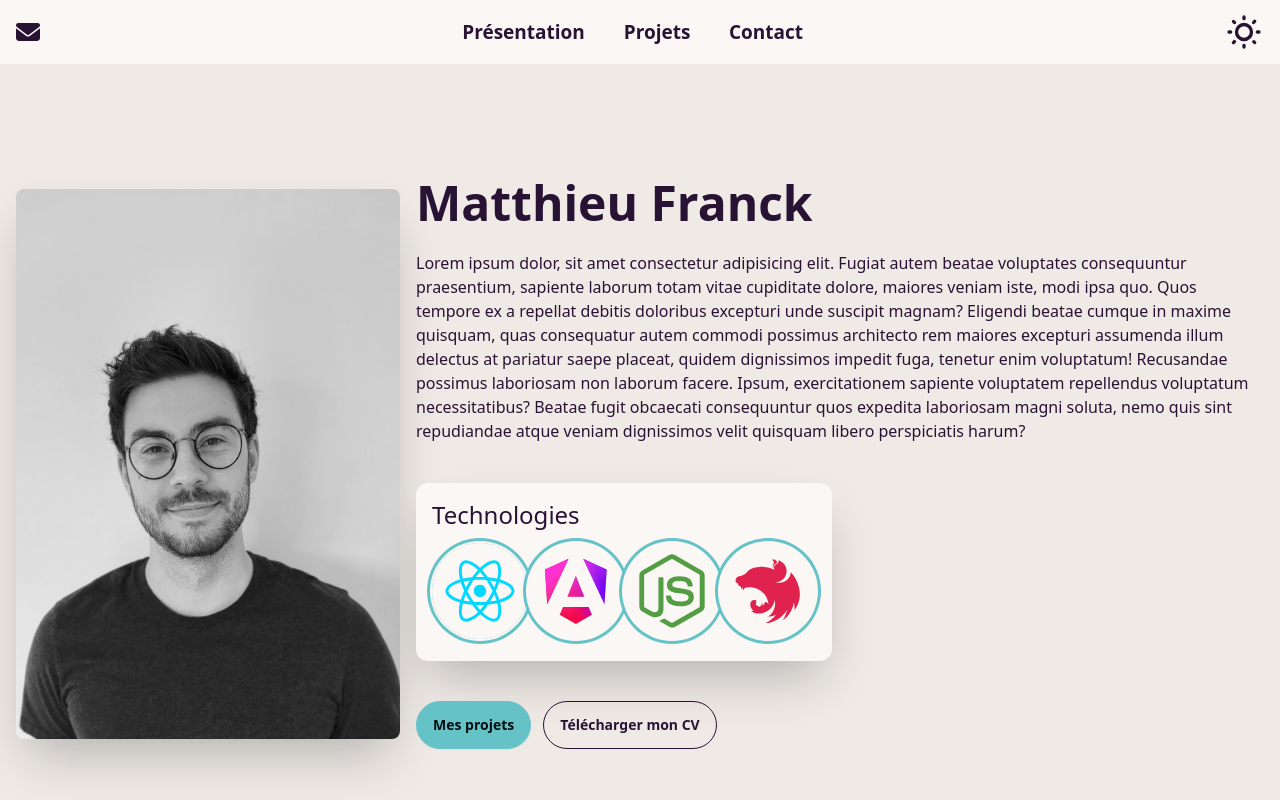
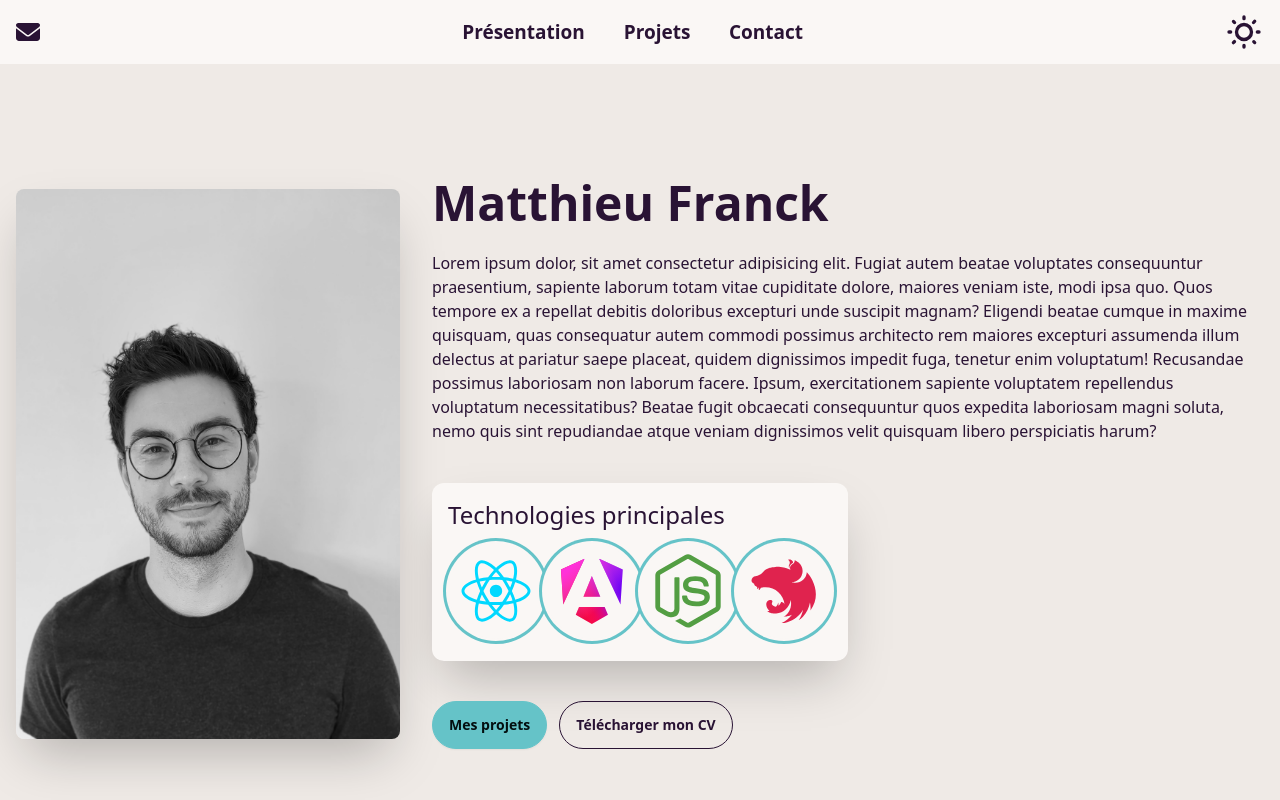
Before and after one commit to Matt-Fr/portfolio_v3, a React (Vite) app: page / in a window 1280 px wide. Shown: the top 800 px of the page. Built offline with nearby package versions, Linux system fonts and the light colour scheme.

Commit message:
styling presentation

```diff
--- a/src/sections/Presentation.tsx
+++ b/src/sections/Presentation.tsx
@@ -9,7 +9,7 @@ const Presentation = () => {
   return (
     <section id="presentation" className="hero bg-base-200 min-h-screen">
       <div className="hero-content flex-col lg:flex-row">
-        <img src={authorPic} className="max-w-sm rounded-lg shadow-2xl" />
+        <img src={authorPic} className="max-w-sm rounded-lg shadow-2xl mr-4" />
         <div>
           <h1 className="text-5xl font-bold">Matthieu Franck</h1>
           <p className="py-6">
@@ -28,10 +28,12 @@ const Presentation = () => {
             perspiciatis harum?
           </p>
           <div className="flex flex-col bg-base-100 rounded-xl shadow-2xl max-w-max p-4 mb-10 mt-4">
-            <h2 className="text-2xl semi-bold flex mb-3">Technologies</h2>
+            <h2 className="text-2xl semi-bold flex mb-3">
+              Technologies principales
+            </h2>
             <div className=" w-content max-w-max">
               <div className="avatar tooltip" data-tip="React">
-                <div className="ring-primary ring-offset-base-100 w-24 rounded-full ring ring-offset-2 ">
+                <div className="ring-primary ring-offset-base-100 w-24 rounded-full ring ring-offset-2 bg-base-100">
                   <img src={reactLogo} className="" alt="React logo" />
                 </div>
               </div>
```
